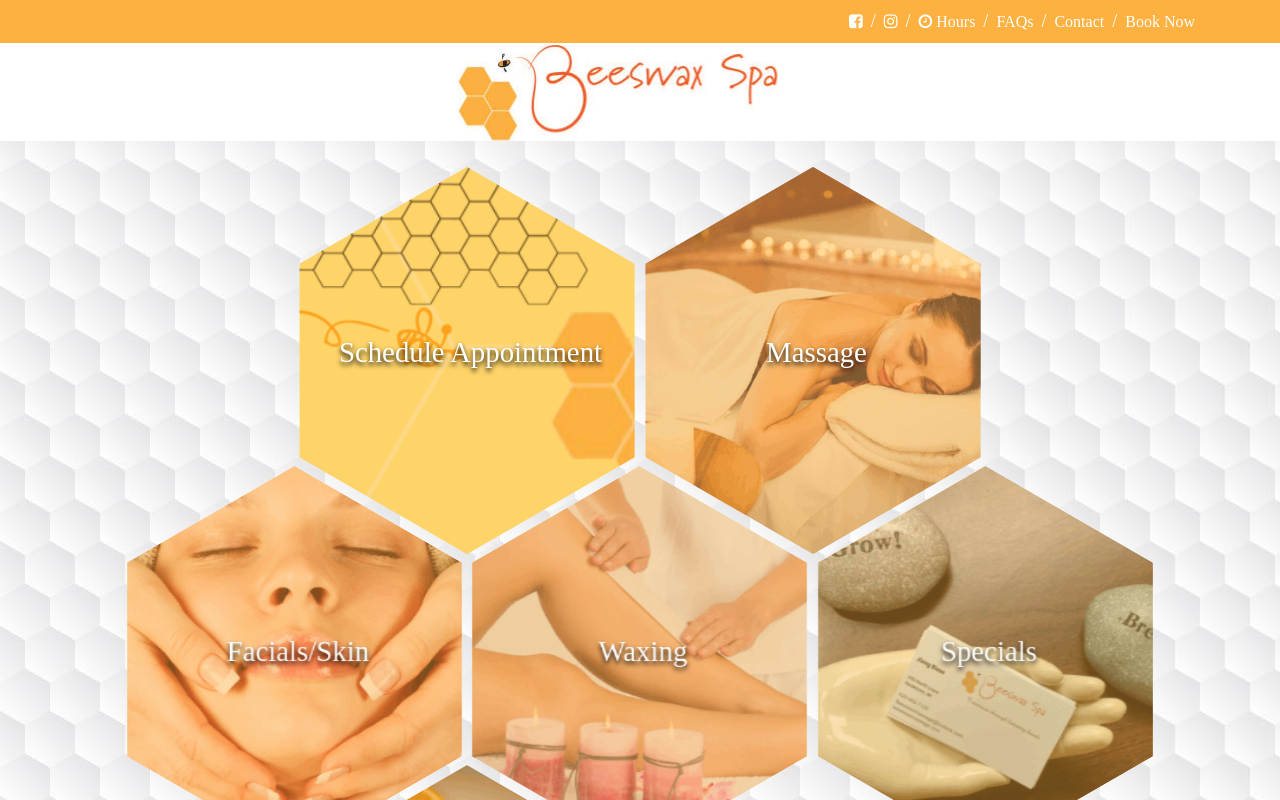
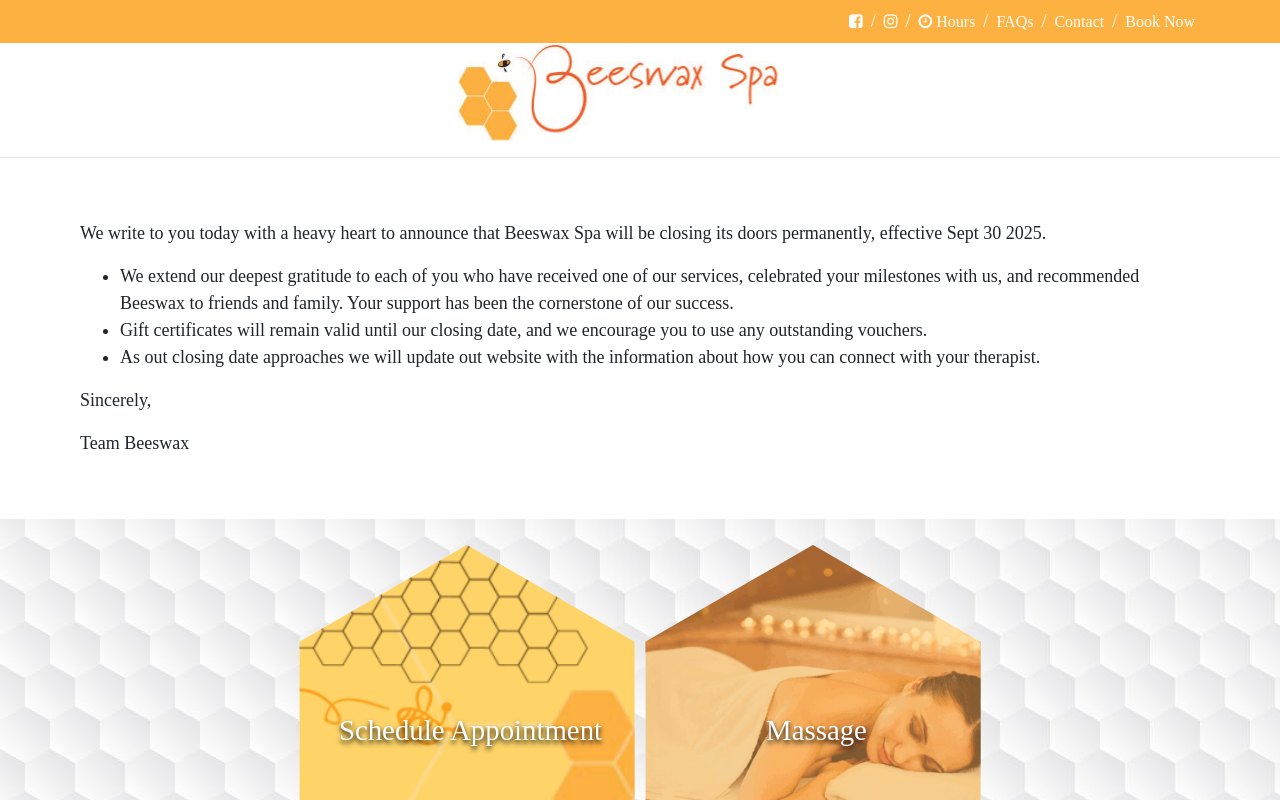
Before and after one commit to gatesw/BeesWaxDaySpa, a React (Create React App) app: page / in a window 1280 px wide. Shown: the top 800 px of the page. Built offline with nearby package versions, Linux system fonts and the light colour scheme.

Commit message:
Out of business notification

```diff
--- a/src/Components/AnnouncementBanner.tsx
+++ b/src/Components/AnnouncementBanner.tsx
@@ -1,15 +1,28 @@
 import React from 'react';
 
-export interface IAnnouncement {
-    html: string
-}
-
-function AnnouncementBanner({ html, ...rest }:IAnnouncement) {
+function AnnouncementBanner() {
     return (
         <section>
             <hr />
-            <div className="text-center" style={{paddingBottom: "1em"}}>
-                <div dangerouslySetInnerHTML={{__html: html}}></div>
+            <div className="container section-padding">
+                <div className="row">
+                    <div className="col-md-12">
+                        <p>
+                            We write to you today with a heavy heart to announce that Beeswax Spa will be closing its doors permanently, effective Sept 30 2025.
+                        </p>
+                        <ul>
+                            <li>We extend our deepest gratitude to each of you who have received one of our services, celebrated your milestones with us, and recommended Beeswax to friends and family. Your support has been the cornerstone of our success.</li>
+                            <li>Gift certificates will remain valid until our closing date, and we encourage you to use any outstanding vouchers.</li>
+                            <li>As out closing date approaches we will update out website with the information about how you can connect with your therapist.</li>
+                        </ul>
+                        <p>
+                            Sincerely,
+                        </p>
+                        <p>
+                            Team Beeswax
+                        </p>
+                    </div>
+                </div>
             </div>
         </section>
     );
--- a/src/Pages/Home/Home.tsx
+++ b/src/Pages/Home/Home.tsx
@@ -24,11 +24,10 @@
         <header id="top" className="d-flex justify-content-center">
             <img className="img-fluid" src={beeswaxLogo} alt="beeswax spa"  style={{width: '364.5px', height: '95.5px'}}/>
         </header>
-        {pageData.anouncement && <AnnouncementBanner html={pageData.anouncement} />}
+        <AnnouncementBanner />
         <HoneyCombs />
           {/* <TopCarousel />   */}
           <div className="container-fluid">
-
               <AboutUs />
               <Testimonials testimonials={pageData.testimonials} />
               <section id="s-map">
```
